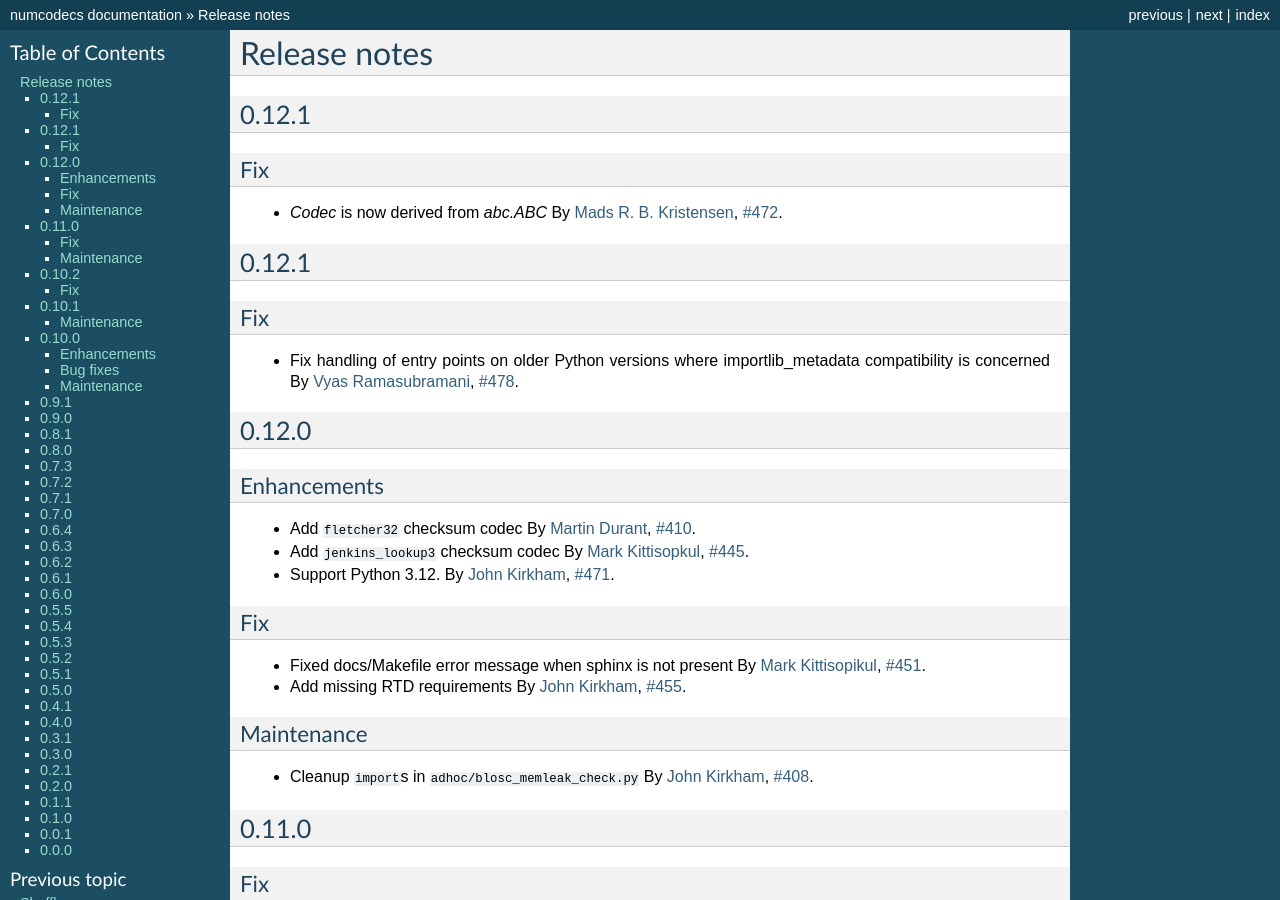
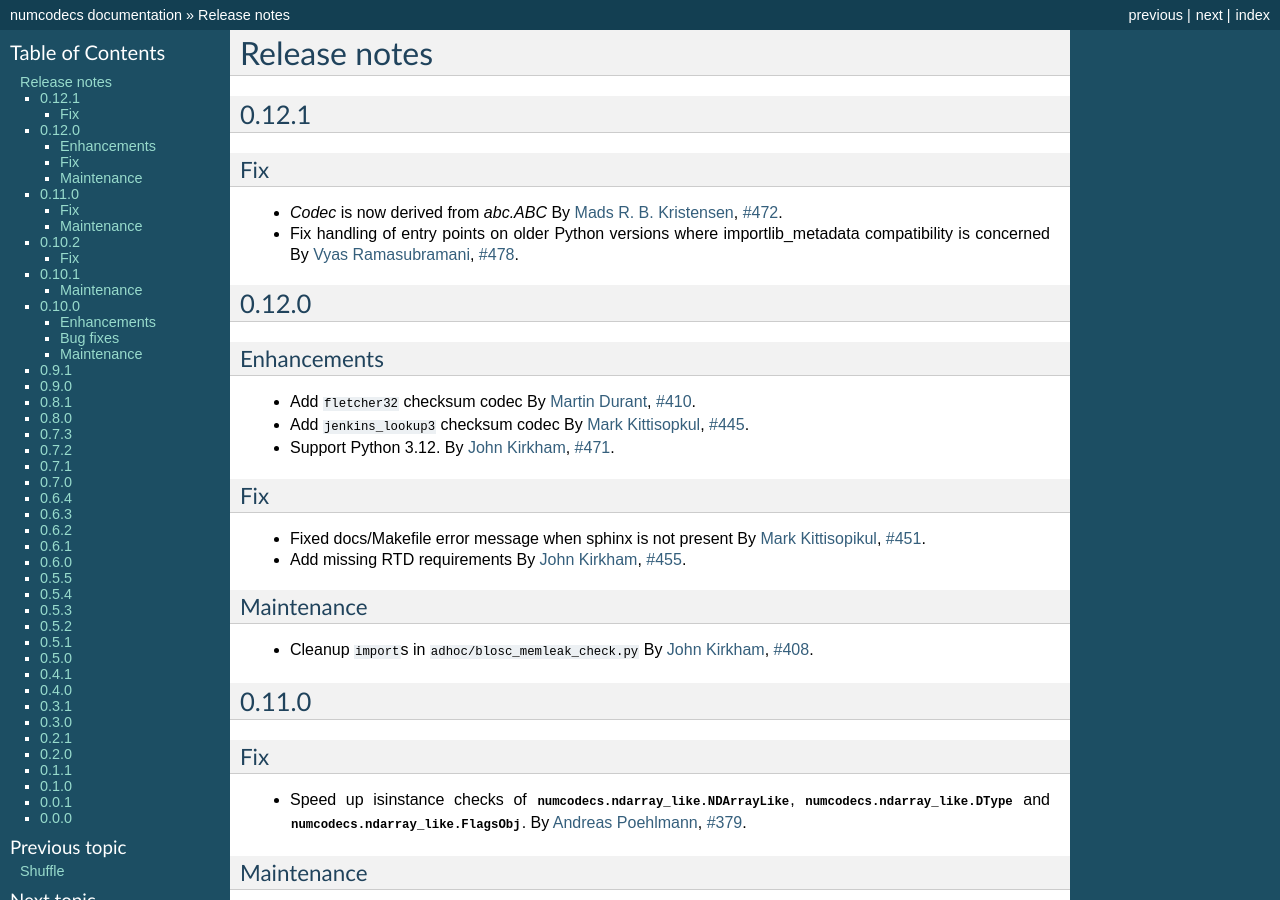
Before and after one commit to zarr-developers/numcodecs, a Sphinx documentation site: the page built from docs/release.rst, in a window 1280 px wide and 900 px high. Built offline with Sphinx 7.4.7, drawn with Linux system fonts in a browser that asks for light colours; the version number could not be read and is left out.

Commit message:
Merge 0.12.1 release notes

```diff
--- a/docs/release.rst
+++ b/docs/release.rst
@@ -16,15 +16,6 @@ Fix
 
 * `Codec` is now derived from `abc.ABC`
   By :user:`Mads R. B. Kristensen <madsbk>`, :issue:`472`.
-
-.. _release_0.12.1:
-
-0.12.1
-------
-
-Fix
-~~~
-
 * Fix handling of entry points on older Python versions where importlib_metadata compatibility is concerned
   By :user:`Vyas Ramasubramani <vyasr>`, :issue:`478`.
 
```
